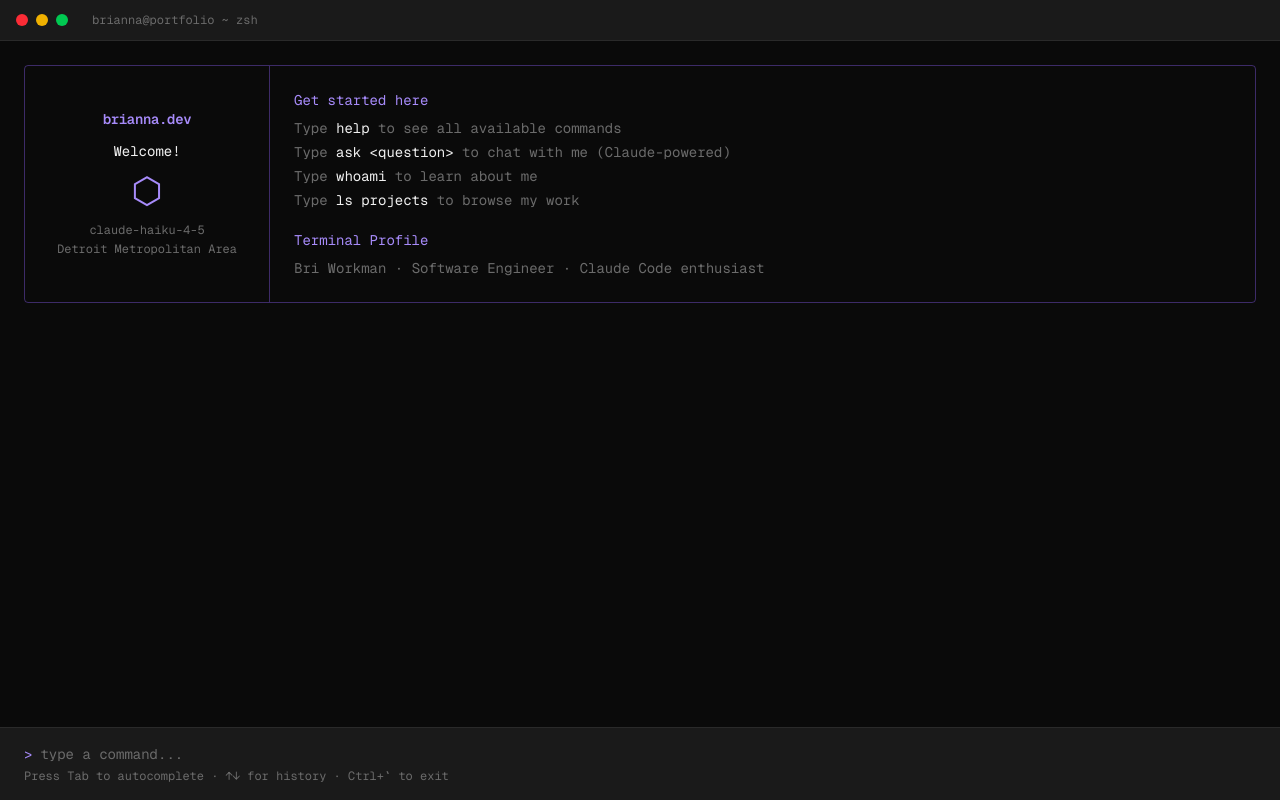
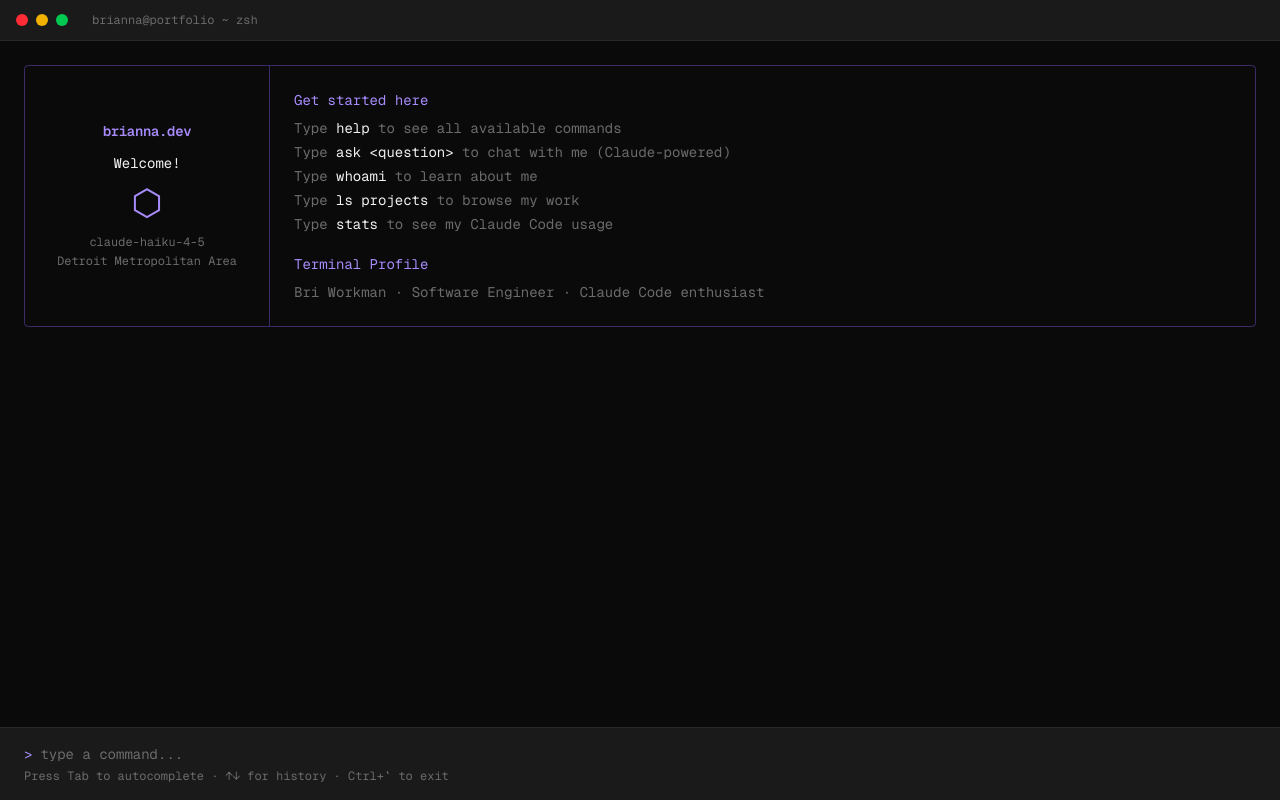
Before and after one commit to briannaworkman/claude-portfolio, a Next.js app: page / in a window 1280 px wide. Both pictures are taken after a click on the button "> terminal". Shown: the top 800 px of the page. Built offline with nearby package versions, Linux system fonts and the light colour scheme.

Commit message:
feat: add stats to terminal welcome screen

```diff
--- a/components/terminal/TerminalWelcome.tsx
+++ b/components/terminal/TerminalWelcome.tsx
@@ -32,6 +32,9 @@
             <div>
               Type <span className="text-text-primary">ls projects</span> to browse my work
             </div>
+            <div>
+              Type <span className="text-text-primary">stats</span> to see my Claude Code usage
+            </div>
           </div>
         </div>
 
```
